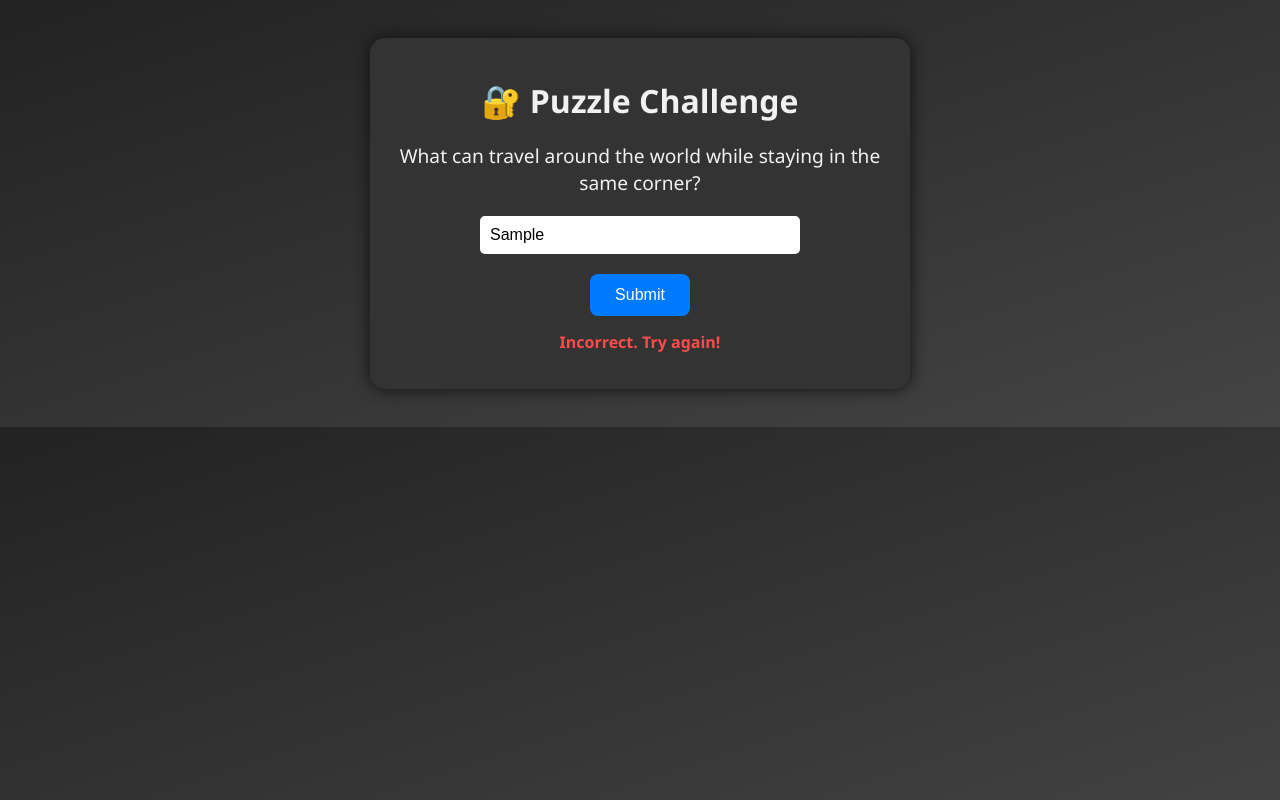
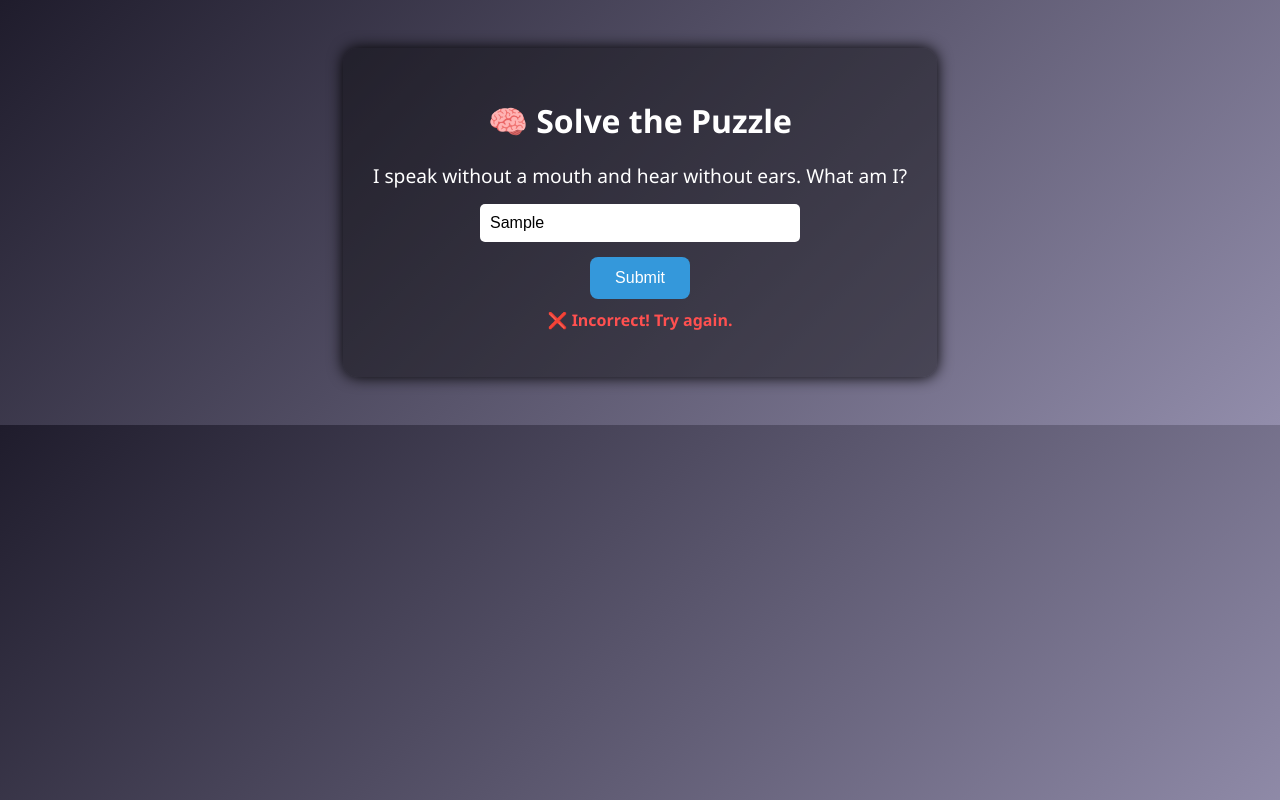
Before and after one commit to Joey5874/Puzzle-box-sight, a plain HTML site: page puzzle.html in a window 1280 px wide. Both pictures are taken after typing "Sample" into the empty fields and a click on the button "Submit". Drawn offline with Linux system fonts and the light colour scheme.

Commit message:
Update puzzle.html

```diff
--- a/puzzle.html
+++ b/puzzle.html
@@ -6,63 +6,64 @@
   <meta name="viewport" content="width=device-width, initial-scale=1.0">
   <style>
     body {
+      background: linear-gradient(135deg, #1f1c2c, #928dab);
+      color: #fff;
       font-family: 'Segoe UI', sans-serif;
-      background: linear-gradient(to bottom right, #222, #444);
-      color: #f1f1f1;
+      display: flex;
+      flex-direction: column;
+      align-items: center;
+      justify-content: center;
       text-align: center;
+      padding: 40px 20px;
+    }
+
+    .container {
+      background: rgba(0, 0, 0, 0.4);
+      border-radius: 15px;
       padding: 30px;
+      max-width: 600px;
+      box-shadow: 0 0 15px #000;
     }
 
     h1 {
-      font-size: 2rem;
-      margin-bottom: 10px;
-    }
-
-    .puzzle-box {
-      background: #333;
-      border-radius: 15px;
-      padding: 20px;
-      max-width: 500px;
-      margin: auto;
-      box-shadow: 0 0 15px #111;
+      margin-bottom: 15px;
     }
 
     #question {
       font-size: 1.2rem;
-      margin: 20px 0;
+      margin-bottom: 15px;
     }
 
-    input[type="text"] {
+    input {
       padding: 10px;
+      font-size: 1rem;
+      border: none;
+      border-radius: 5px;
       width: 80%;
       max-width: 300px;
-      border: none;
-      border-radius: 5px;
-      font-size: 1rem;
     }
 
-    button {
+    .btn {
+      margin: 15px 10px 0;
       padding: 12px 25px;
       font-size: 1rem;
       border: none;
       border-radius: 8px;
-      margin-top: 20px;
       cursor: pointer;
-      transition: 0.2s;
+      transition: 0.3s ease;
     }
 
     #submitBtn {
-      background-color: #007BFF;
+      background-color: #3498db;
       color: white;
     }
 
     #submitBtn:hover {
-      background-color: #0056b3;
+      background-color: #21618c;
     }
 
     #unlockBtn {
       background-color: #28a745;
-      color: white;
       display: none;
     }
 
@@ -70,46 +71,42 @@
       background-color: #1e7e34;
     }
 
+    #lockBtn {
+      background-color: #dc3545;
+      display: none;
+    }
+
+    #lockBtn:hover {
+      background-color: #a71d2a;
+    }
+
     #feedback {
-      margin-top: 15px;
+      margin-top: 10px;
       font-weight: bold;
-      color: #ff4b4b;
     }
   </style>
 </head>
 <body>
-  <div class="puzzle-box">
-    <h1>🔐 Puzzle Challenge</h1>
-    <p id="question">Loading puzzle...</p>
-    <input type="text" id="answer" placeholder="Type your answer">
+  <div class="container">
+    <h1>🧠 Solve the Puzzle</h1>
+    <p id="question">Loading...</p>
+    <input type="text" id="answer" placeholder="Type your answer here">
     <br>
-    <button id="submitBtn" onclick="checkAnswer()">Submit</button>
+    <button class="btn" id="submitBtn" onclick="checkAnswer()">Submit</button>
     <p id="feedback"></p>
-    <button id="unlockBtn" onclick="unlock()">Unlock Box</button>
+    <button class="btn" id="unlockBtn" onclick="unlock()">Unlock Box</button>
+    <button class="btn" id="lockBtn" onclick="lock()">Lock Box</button>
   </div>
 
   <script>
     const puzzles = [
-      { question: "I speak without a mouth and hear without ears. I have no body, but I come alive with wind. What am I?", answer: "echo" },
       { question: "What has keys but can’t open locks?", answer: "piano" },
       { question: "What gets wetter the more it dries?", answer: "towel" },
-      { question: "I’m tall when I’m young, and I’m short when I’m old. What am I?", answer: "candle" },
-      { question: "Forward I am heavy, but backward I am not. What am I?", answer: "ton" },
+      { question: "I speak without a mouth and hear without ears. What am I?", answer: "echo" },
       { question: "What has to be broken before you can use it?", answer: "egg" },
-      { question: "What has a face and two hands but no arms or legs?", answer: "clock" },
-      { question: "What is always in front of you but can’t be seen?", answer: "future" },
-      { question: "What can travel around the world while staying in the same corner?", answer: "stamp" },
-      { question: "What comes once in a minute, twice in a moment, but never in a thousand years?", answer: "m" },
       { question: "The more of me you take, the more you leave behind. What am I?", answer: "footsteps" },
       { question: "What has a neck but no head?", answer: "bottle" },
-      { question: "What kind of room has no doors or windows?", answer: "mushroom" },
-      { question: "What has an eye but cannot see?", answer: "needle" },
-      { question: "If you drop me I’m sure to crack, but give me a smile and I’ll smile back. What am I?", answer: "mirror" },
-      { question: "What invention lets you look right through a wall?", answer: "window" },
-      { question: "What runs around a house but doesn’t move?", answer: "fence" },
-      { question: "I go up but never down. What am I?", answer: "age" },
-      { question: "You see a boat filled with people, but there isn’t a single person on board. How?", answer: "they are all married" },
-      { question: "What comes down but never goes up?", answer: "rain" }
+      { question: "What has a face and two hands but no arms or legs?", answer: "clock" }
     ];
 
     let currentAnswer = "";
@@ -118,17 +115,24 @@
       const puzzle = puzzles[Math.floor(Math.random() * puzzles.length)];
       currentAnswer = puzzle.answer.toLowerCase();
       document.getElementById("question").innerText = puzzle.question;
+      document.getElementById("feedback").innerText = "";
+      document.getElementById("answer").value = "";
+      document.getElementById("unlockBtn").style.display = "none";
+      document.getElementById("lockBtn").style.display = "none";
     }
 
     function checkAnswer() {
-      const userAnswer = document.getElementById("answer").value.trim().toLowerCase();
-      if (userAnswer === currentAnswer) {
-        document.getElementById("feedback").style.color = "#28a745";
-        document.getElementById("feedback").innerText = "Correct! You may now unlock the box.";
+      const input = document.getElementById("answer").value.trim().toLowerCase();
+      const feedback = document.getElementById("feedback");
+
+      if (input === currentAnswer) {
+        feedback.innerText = "✅ Correct! You may unlock or lock.";
+        feedback.style.color = "#00ff95";
         document.getElementById("unlockBtn").style.display = "inline-block";
+        document.getElementById("lockBtn").style.display = "inline-block";
       } else {
-        document.getElementById("feedback").style.color = "#ff4b4b";
-        document.getElementById("feedback").innerText = "Incorrect. Try again!";
+        feedback.innerText = "❌ Incorrect! Try again.";
+        feedback.style.color = "#ff5050";
       }
     }
 
@@ -136,7 +140,21 @@
       window.location.href = "unlock.html";
     }
 
-    // Start
+    function lock() {
+      fetch("http://192.168.1.42/lock")  // Replace with your Arduino IP
+        .then(response => {
+          if (response.ok) {
+            alert("Box is locked.");
+            window.location.href = "index.html";
+          } else {
+            alert("Failed to lock box.");
+          }
+        })
+        .catch(err => {
+          alert("Error: Could not reach Arduino.");
+        });
+    }
+
     generatePuzzle();
   </script>
 </body>
```
